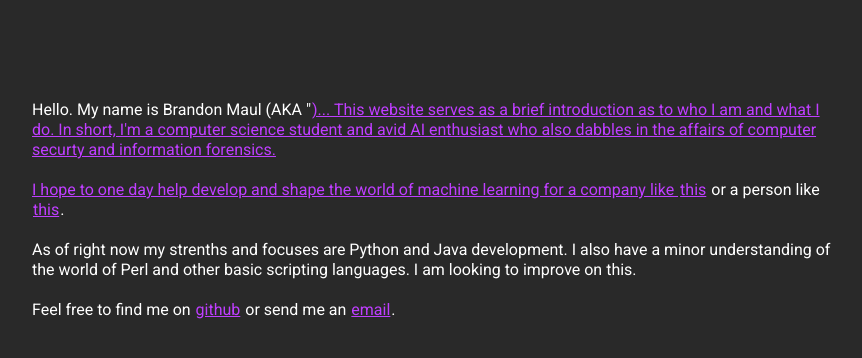
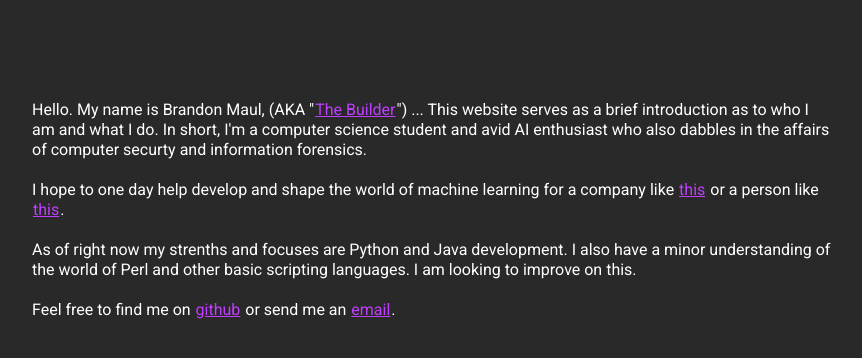
Before and after one commit to brandonmaul/brandonmaul.github.io, a plain HTML site: page index.html in a window 1280 px wide. Shown: the whole page, without its empty margins (68-930 px from the left). Drawn offline with Linux system fonts and the light colour scheme.

Commit message:
added more links and checked them this time

```diff
--- a/index.html
+++ b/index.html
@@ -54,7 +54,7 @@ ul {
 
 <div id="main">
 
-Hello. My name is Brandon Maul (AKA "<a href="http://gameofthrones.wikia.com/wiki/Brandon_Stark_(the_Builder)" target="_blank">)... This website serves as a brief introduction as to who I am and what I do. In short, I'm a computer science student and avid AI enthusiast who also dabbles in the affairs of computer securty and information forensics.
+Hello. My name is Brandon Maul, (AKA "<a href="http://gameofthrones.wikia.com/wiki/Brandon_Stark_(the_Builder)" target="_blank">The Builder</a>") ... This website serves as a brief introduction as to who I am and what I do. In short, I'm a computer science student and avid AI enthusiast who also dabbles in the affairs of computer securty and information forensics.
 
 <br><br>
 
```
